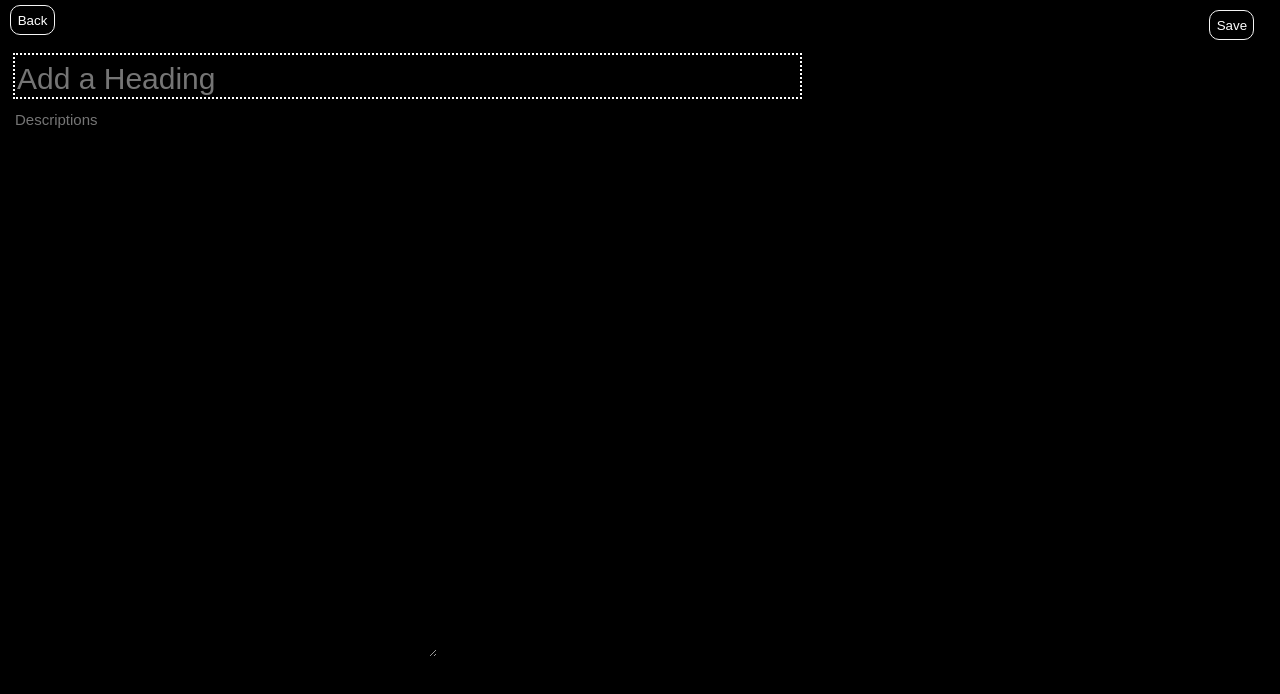
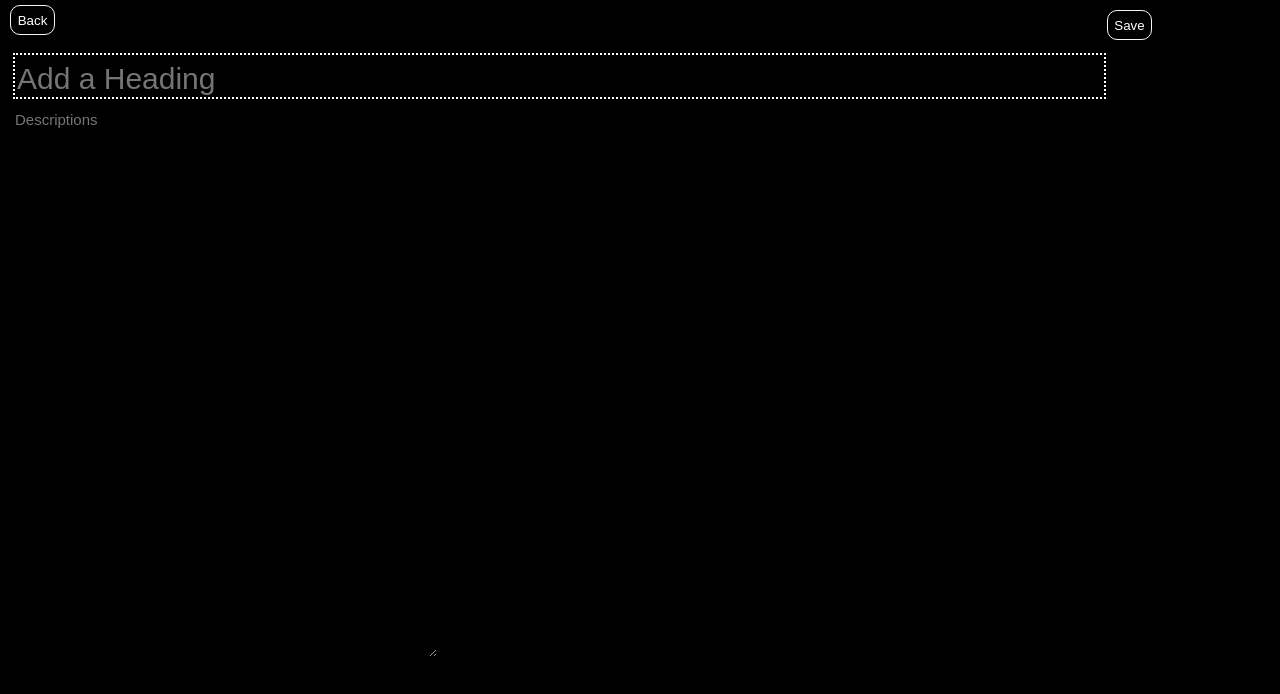
Before and after one commit to furqooncode/notepad, a plain HTML site: page text.html in a window 1280 px wide. Drawn offline with Linux system fonts and the light colour scheme.

Commit message:
update text.css

```diff
--- a/text.css
+++ b/text.css
@@ -2,7 +2,7 @@ body {
     background: black;
     color: white;
     height: 100%;
-    width: 100%;
+    max-width:100%;
 }
 header{
     display: flex;
@@ -10,7 +10,7 @@ header{
     padding: 5px;
     position: fixed;
     z-index:1000;
-    width: 98%;
+    width: 90%;
     top: 0;
     left: 0;
     height: 30px;
@@ -35,6 +35,7 @@ main{
     display:grid;
     position: absolute;
     margin-top:40px;
+    width:90%;
 }
 .area{
     height: 100%;
```
